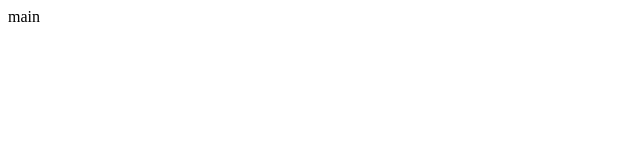
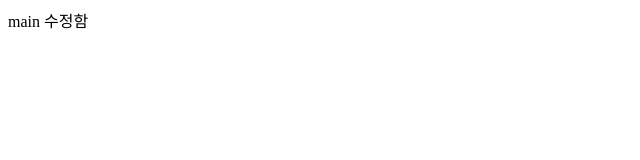
Before and after one commit to anyccall-neoflux/git_test, a plain HTML site: page main.html in a window 1280 px wide. Shown: the full height of the page, 0-640 px from the left. Drawn offline with Linux system fonts and the light colour scheme.

Commit message:
main만 수정함함

```diff
--- a/main.html
+++ b/main.html
@@ -9,6 +9,6 @@
   <title>Document</title>
  </head>
  <body>
-  main
+  main 수정함
  </body>
 </html>
```
